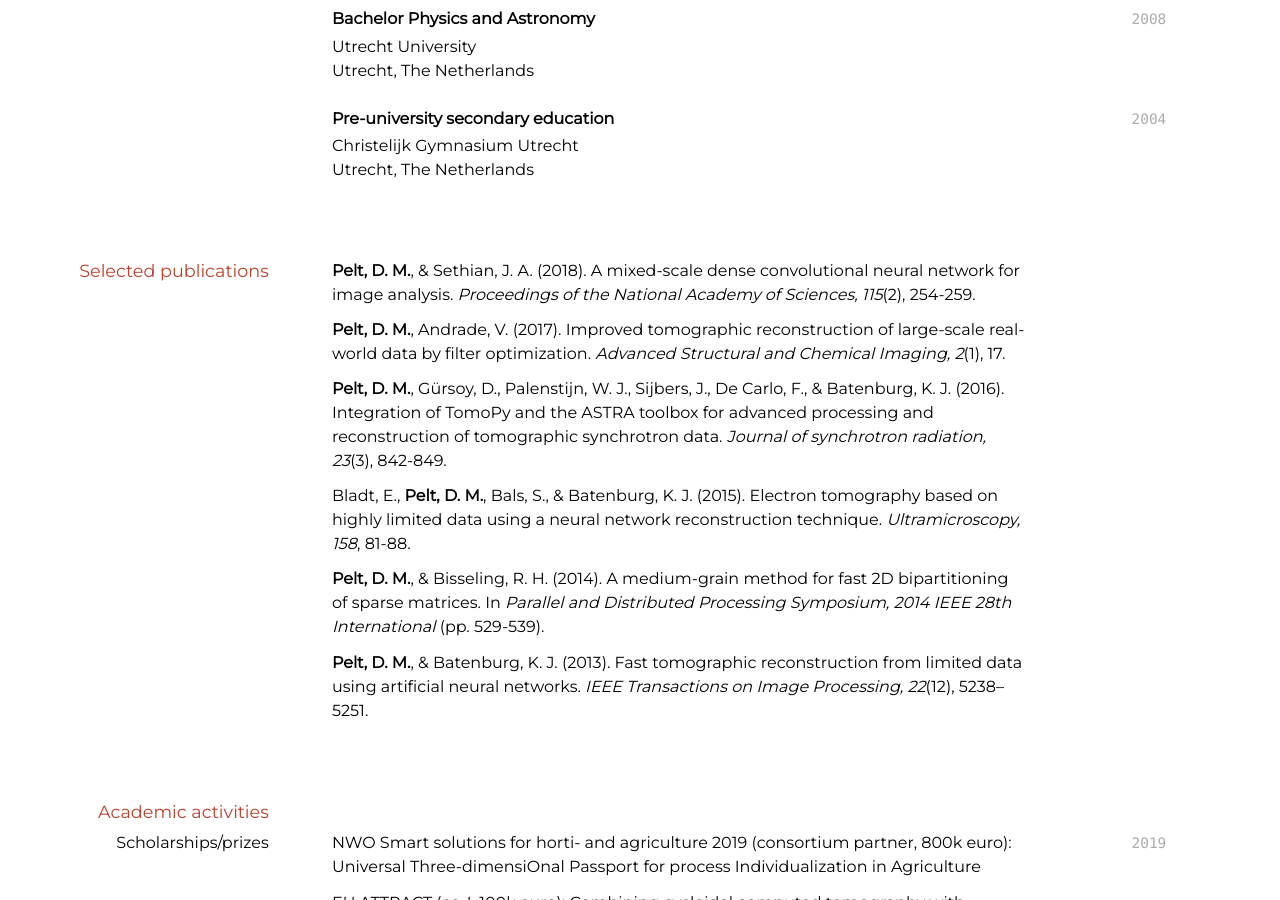
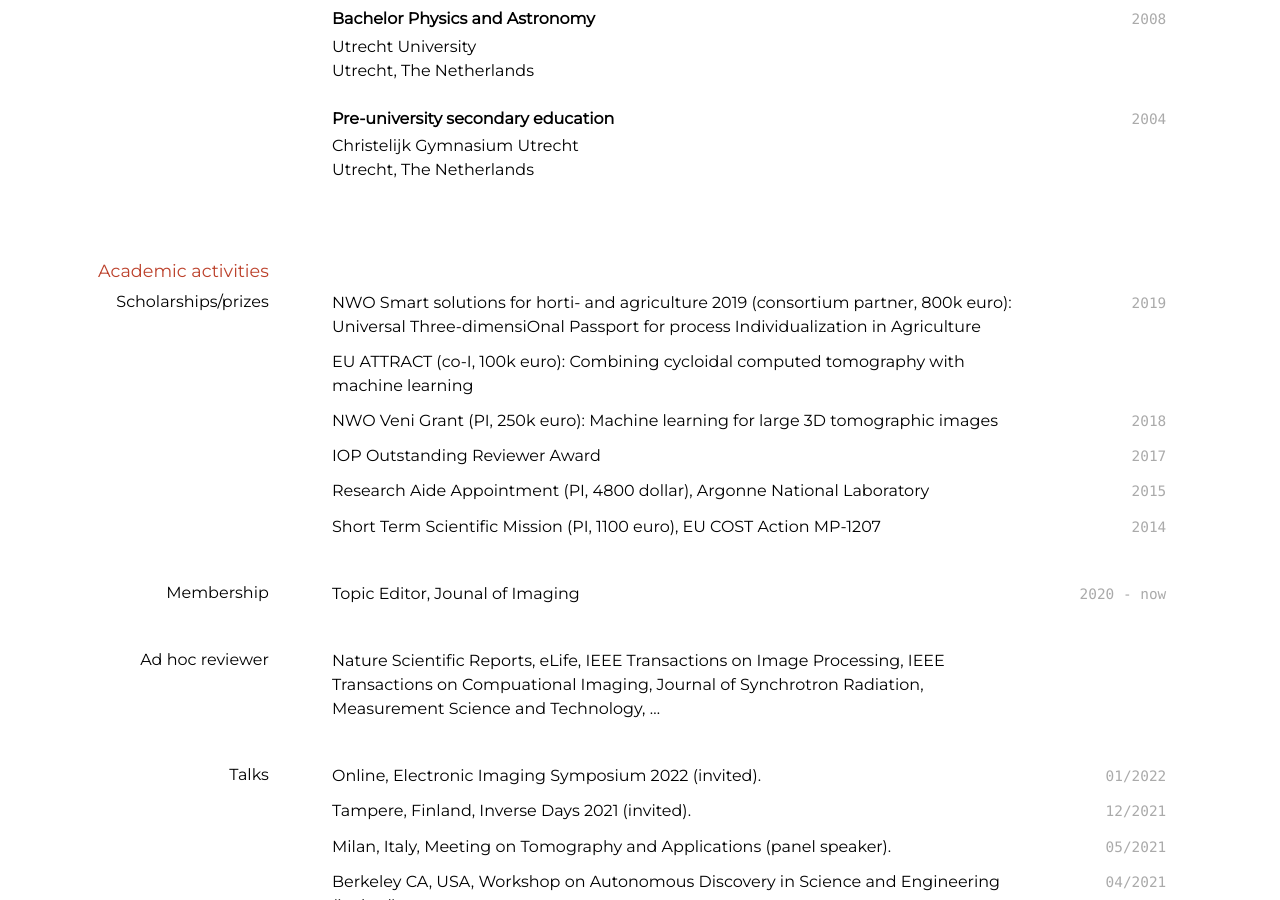
Before and after one commit to dmpelt/dmpelt.github.com, a Jekyll site: the page built from cv.md, in a window 1280 px wide and 900 px high, scrolled down 1034 px. Built offline with Jekyll 4.4.1, drawn with Linux system fonts in a browser that asks for light colours; some of the changed text lies outside the part shown.

Commit message:
Update cv.md

```diff
--- a/cv.md
+++ b/cv.md
@@ -69,20 +69,6 @@ __Pre-university secondary education__
 - Christelijk Gymnasium Utrecht
 - Utrecht, The Netherlands
 
-## Selected publications
-
-__Pelt, D. M.__, & Sethian, J. A. (2018). A mixed-scale dense convolutional neural network for image analysis. *Proceedings of the National Academy of Sciences, 115*(2), 254-259.
-
-__Pelt, D. M.__, Andrade, V. (2017). Improved tomographic reconstruction of large-scale real-world data by filter optimization. *Advanced Structural and Chemical Imaging, 2*(1), 17.
-
-__Pelt, D. M.__, Gürsoy, D., Palenstijn, W. J., Sijbers, J., De Carlo, F., & Batenburg, K. J. (2016). Integration of TomoPy and the ASTRA toolbox for advanced processing and reconstruction of tomographic synchrotron data. *Journal of synchrotron radiation, 23*(3), 842-849.
-
-Bladt, E., __Pelt, D. M.__, Bals, S., & Batenburg, K. J. (2015). Electron tomography based on highly limited data using a neural network reconstruction technique. *Ultramicroscopy, 158*, 81-88.
-
-__Pelt, D. M.__, & Bisseling, R. H. (2014). A medium-grain method for fast 2D bipartitioning of sparse matrices. In *Parallel and Distributed Processing Symposium, 2014 IEEE 28th International* (pp. 529-539).
-
-__Pelt, D. M.__, & Batenburg, K. J. (2013). Fast tomographic reconstruction from limited data using artificial neural networks. *IEEE Transactions on Image Processing, 22*(12), 5238--5251.
-
 ## Academic activities
 
 ### Scholarships/prizes
@@ -113,6 +99,10 @@ Short Term Scientific Mission (PI, 1100 euro), EU COST Action MP-1207
 Nature Scientific Reports, eLife, IEEE Transactions on Image Processing, IEEE Transactions on Compuational Imaging, Journal of Synchrotron Radiation, Measurement Science and Technology, ...
 
 ### Talks
+
+`01/2022` Online, Electronic Imaging Symposium 2022 (invited).
+
+`12/2021` Tampere, Finland, Inverse Days 2021 (invited).
 
 `05/2021` Milan, Italy, Meeting on Tomography and Applications (panel speaker).
 
@@ -211,6 +201,10 @@ Swiss Light Source, Paul Sherrer Institute, Villigen, Switzerland. Two weeks.
 European Synchrotron Radiation Facility, Grenoble, France. Two weeks.
 
 ### Teaching
+
+Lecturer for the 2022 Computational Imaging and Tomography course at Leiden University (Master).
+
+Lecturer for the 2022 Introduction to Reinforcement Learning course at Leiden University (Bachelor).
 
 Guest lecturer for the 2015 Parallel Algorithms course, taught by prof. dr. Rob H. Bisseling at Utrecht University.
 
```
